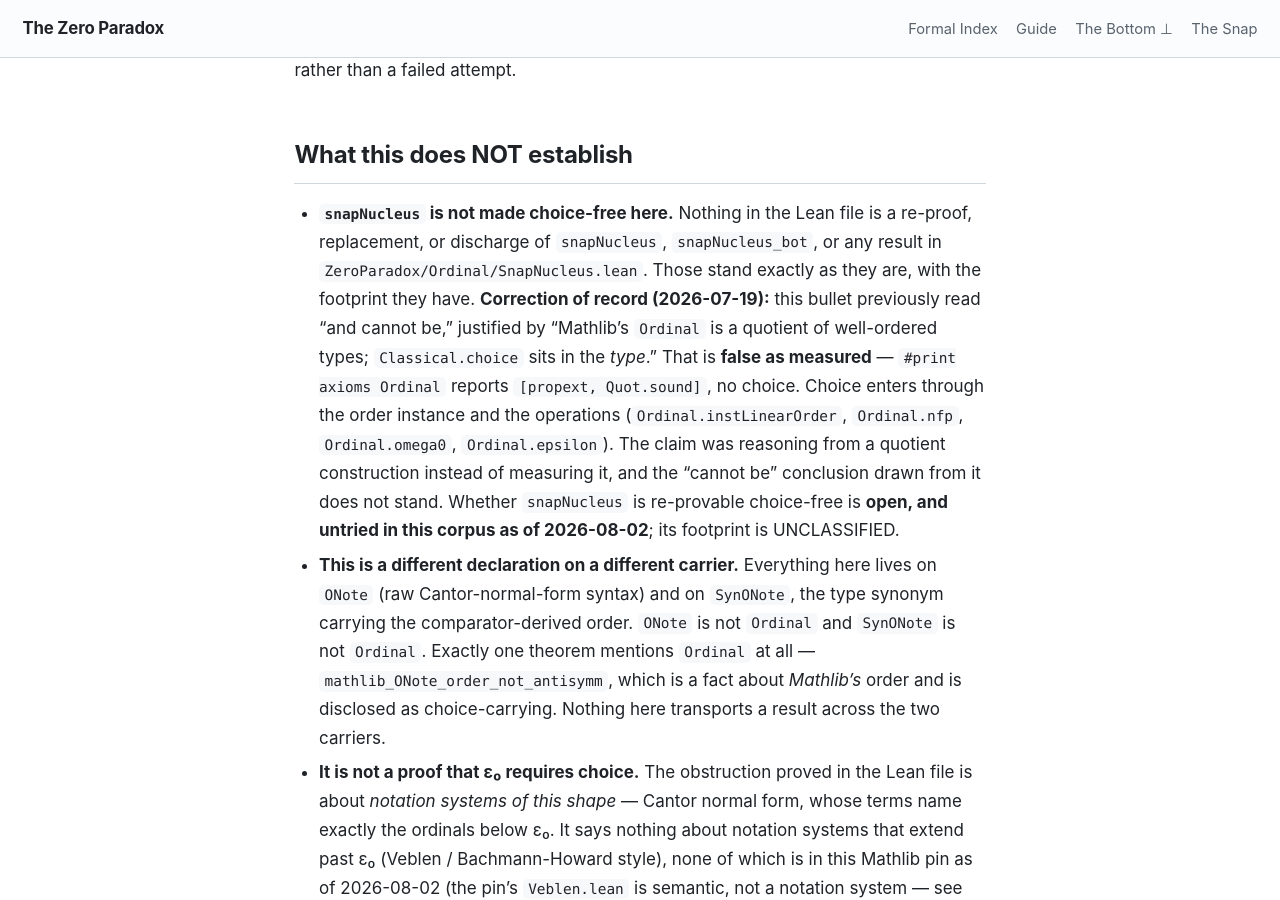
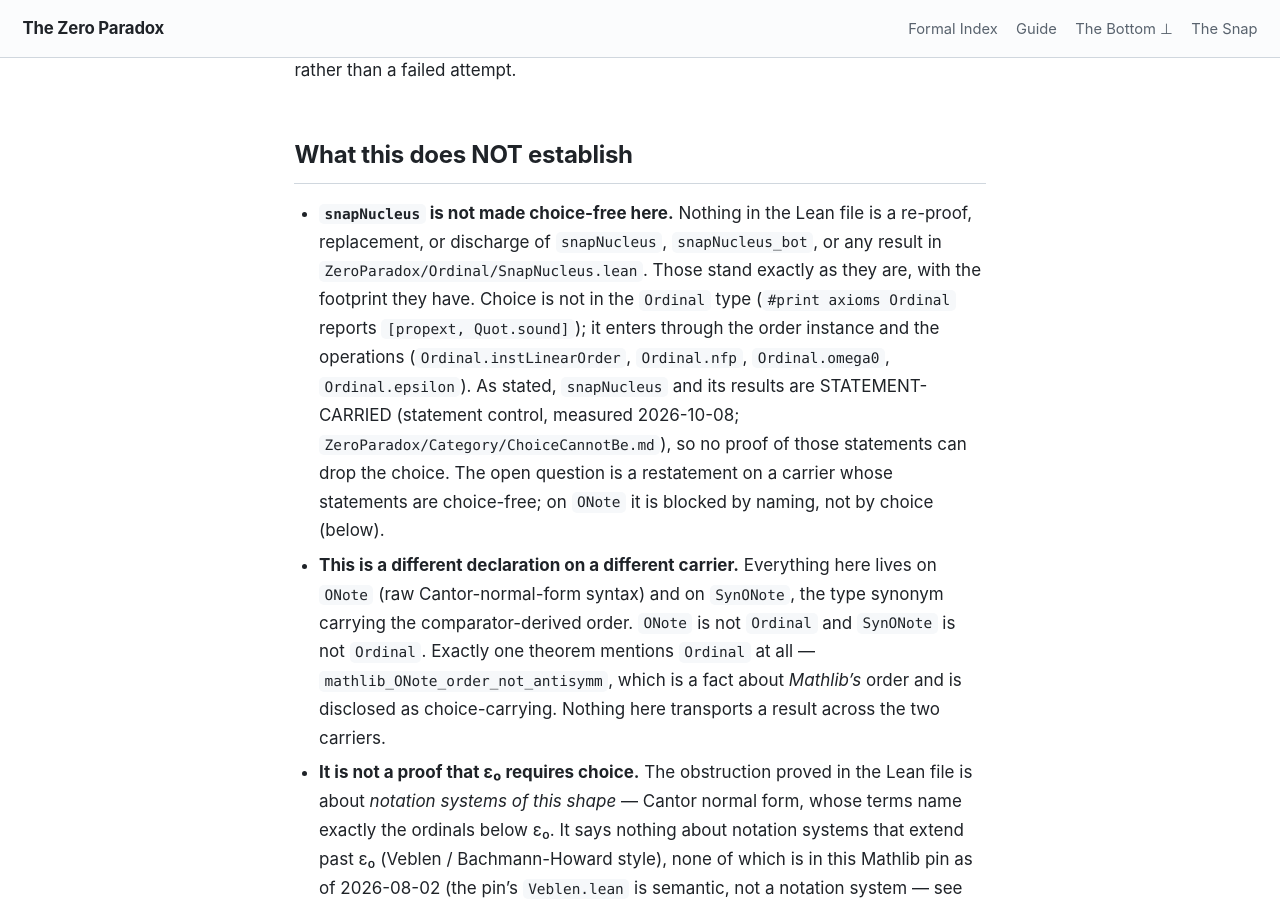
Before and after one commit to timbrigham/ZeroParadox, a Jekyll site: the page built from ZeroParadox/Ordinal/SnapNucleusConstructive.md, in a window 1280 px wide and 900 px high, scrolled down 514 px. Built offline with Jekyll 4.4.1, drawn with Linux system fonts in a browser that asks for light colours; our own code applies the rules of GitHub Pages for plain Markdown files; some of the changed text lies outside the part shown.

Commit message:
STATEMENT-CARRIED sweep: snap nucleus and epsilon-zero footprints
The ordinal sites still labelled UNCLASSIFIED or "open" now say what the
statement control measured (2026-10-08): each statement, only assumed,
already reports Classical.choice, so it is STATEMENT-CARRIED as written,
and the open question is a restatement on a choice-free carrier (on ONote
blocked by naming, per no_snap_closure). SnapNucleus.lean,
LeastFixedPoint.lean, Epsilon0MinMax.lean, SnapNucleusConstructive.lean,
UpAndOver.lean and BoundaryOrder.lean, where phaseTower's statement is
choice-free and stays UNCLASSIFIED. The SnapNucleus purity block moves its
long form into SnapNucleus.md so the touched block is under the cap.

Also: the ride-along .md pointers into moved SyntacticCollapse prose, the
"never a theorem's necessity" sentence scoped to a proof and a principle
in SelfCopyReference.lean and core-objects.md.

Co-Authored-By: Claude Opus 5.5 (1M context) <noreply@anthropic.com>
Claude-Session: https://claude.ai/code/session_01DYrKY8CR8AeESMvjGVQtzA

```diff
--- a/ZeroParadox/Ordinal/SnapNucleusConstructive.md
+++ b/ZeroParadox/Ordinal/SnapNucleusConstructive.md
@@ -16,15 +16,13 @@ machine-checked impossibility rather than a failed attempt.
 
 * **`snapNucleus` is not made choice-free here.** Nothing in the Lean file is a re-proof, replacement, or discharge
   of `snapNucleus`, `snapNucleus_bot`, or any result in `ZeroParadox/Ordinal/SnapNucleus.lean`. Those
-  stand exactly as they are, with the footprint they have.
-  **Correction of record (2026-07-19):** this bullet previously read "and cannot be," justified by
-  "Mathlib's `Ordinal` is a quotient of well-ordered types; `Classical.choice` sits in the *type*." That
-  is **false as measured** — `#print axioms Ordinal` reports `[propext, Quot.sound]`, no choice. Choice
-  enters through the order instance and the operations (`Ordinal.instLinearOrder`, `Ordinal.nfp`,
-  `Ordinal.omega0`, `Ordinal.epsilon`). The claim was reasoning from a quotient construction instead of
-  measuring it, and the "cannot be" conclusion drawn from it does not stand. Whether `snapNucleus` is
-  re-provable choice-free is **open, and untried in this corpus as of 2026-08-02**; its footprint
-  is UNCLASSIFIED.
+  stand exactly as they are, with the footprint they have. Choice is not in the `Ordinal` type
+  (`#print axioms Ordinal` reports `[propext, Quot.sound]`); it enters through the order instance and
+  the operations (`Ordinal.instLinearOrder`, `Ordinal.nfp`, `Ordinal.omega0`, `Ordinal.epsilon`). As
+  stated, `snapNucleus` and its results are STATEMENT-CARRIED (statement control, measured 2026-10-08;
+  `ZeroParadox/Category/ChoiceCannotBe.md`), so no proof of those statements can drop the choice. The
+  open question is a restatement on a carrier whose statements are choice-free; on `ONote` it is
+  blocked by naming, not by choice (below).
 * **This is a different declaration on a different carrier.** Everything here lives on `ONote` (raw
   Cantor-normal-form syntax) and on `SynONote`, the type synonym carrying the comparator-derived
   order. `ONote` is not `Ordinal` and `SynONote` is not `Ordinal`. Exactly one theorem mentions
@@ -132,9 +130,9 @@ Both halves are measured here, and they split:
   `SynONote` — is choice-free. **The one exception is deliberate and disclosed:**
   `mathlib_ONote_order_not_antisymm` measures `[propext, Classical.choice, Quot.sound]` because it is a
   statement *about* Mathlib's `repr`-based order, not part of the constructive development.
-  **This does NOT classify `snapNucleus`'s own footprint as accidental** — that would be
-  an eliminability claim, and no re-proof of `snapNucleus` was located as of 2026-08-02. Its status is **UNCLASSIFIED**
-  (`ZeroParadox/Ordinal/SnapNucleus.lean` records the same).
+  **This does NOT classify `snapNucleus`'s own footprint as accidental** — as stated it is
+  **STATEMENT-CARRIED** (statement control, measured 2026-10-08), so neither accidental nor essential
+  can be asked of it (`ZeroParadox/Ordinal/SnapNucleus.md` records the same).
 * **The counterpart route via this carrier is blocked — for a different reason than choice.** What
   blocks it is **expressive reach**: *this* carrier cannot name the object the closure produces.
   **Scope, narrowly:** the result is about `ONote`-shaped notation systems, not about constructive
```
Also changed, not shown: ZeroParadox/Ordinal/Gentzen.md (+3 -3 lines), ZeroParadox/Ordinal/PricedInterface.md (+6 -5 lines), ZeroParadox/Ordinal/SnapNucleus.md (+17 -0 lines), tools/process/core-objects.md (+1 -1 lines), 7 other files.
